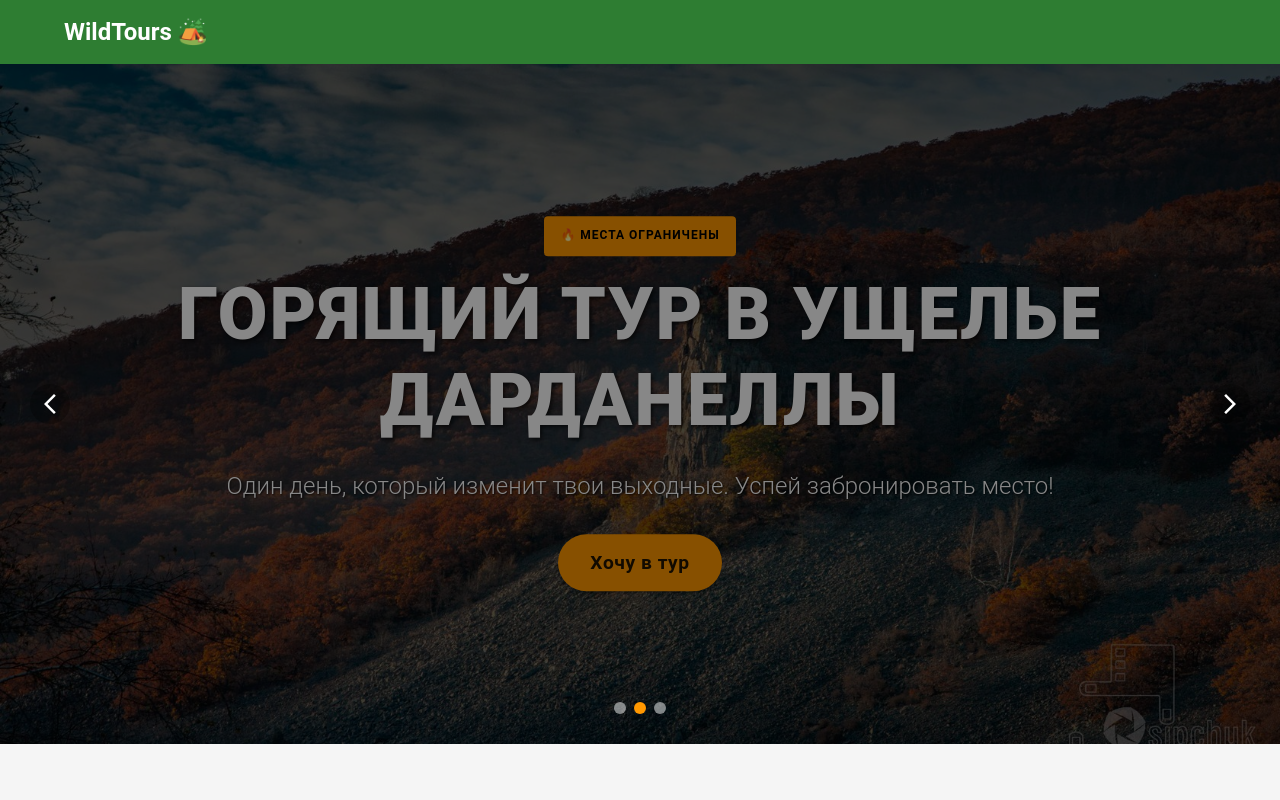
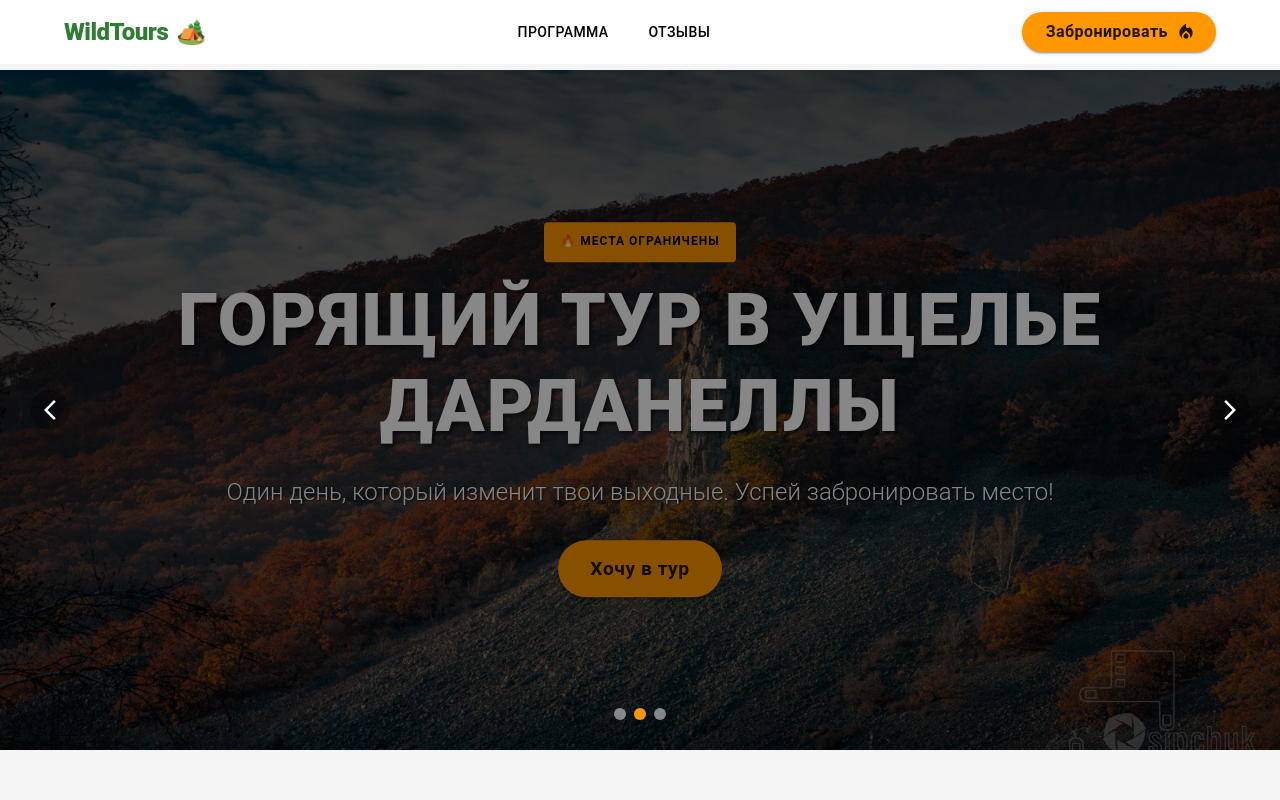
Before and after one commit to TheFusterMan/BurningTourLanding, a React (Create React App) app: page / in a window 1280 px wide. Shown: the top 800 px of the page. Built offline with nearby package versions, Linux system fonts and the light colour scheme; the HTML template or start-up script is replaced by a standard one.

Commit message:
added header

```diff
--- a/src/components/Header.tsx
+++ b/src/components/Header.tsx
@@ -1,18 +1,94 @@
-// src/components/Header.tsx
 import React from 'react';
-import { AppBar, Toolbar, Typography, Container } from '@mui/material';
+import {
+    AppBar,
+    Toolbar,
+    Typography,
+    Container,
+    Button,
+    Box,
+    useScrollTrigger
+} from '@mui/material';
+import LocalFireDepartmentIcon from '@mui/icons-material/LocalFireDepartment';
+
+// Специальный компонент MUI для добавления тени при скролле
+interface Props {
+    children: React.ReactElement;
+}
+function ElevationScroll(props: Props) {
+    const { children } = props;
+    const trigger = useScrollTrigger({
+        disableHysteresis: true,
+        threshold: 20, // Тень появляется после скролла на 20px
+    });
+
+    return React.cloneElement(children, {
+        elevation: trigger ? 4 : 0,
+        // Добавляем эффект полупрозрачного стекла при скролле
+        sx: {
+            bgcolor: trigger ? 'rgba(255, 255, 255, 0.95)' : 'white',
+            backdropFilter: trigger ? 'blur(10px)' : 'none',
+            transition: 'all 0.3s ease-in-out',
+            color: 'black'
+        }
+    } as any);
+}
 
 const Header: React.FC = () => {
+
+    // Функция для плавного скролла к секциям
+    const scrollToSection = (id: string) => {
+        const element = document.getElementById(id);
+        if (element) {
+            element.scrollIntoView({ behavior: 'smooth' });
+        }
+    };
+
     return (
-        <AppBar position="static" color="primary" elevation={0}>
-            <Container maxWidth="lg">
-                <Toolbar disableGutters>
-                    <Typography variant="h5" component="div" sx={{ fontWeight: 'bold' }}>
-                        WildTours 🏕️
-                    </Typography>
-                </Toolbar>
-            </Container>
-        </AppBar>
+        <ElevationScroll>
+            <AppBar position="fixed">
+                <Container maxWidth="lg">
+                    <Toolbar disableGutters sx={{ display: 'flex', justifyContent: 'space-between', py: 0.5 }}>
+
+                        {/* ЛОГОТИП */}
+                        <Box sx={{ display: 'flex', alignItems: 'center', cursor: 'pointer' }} onClick={() => window.scrollTo({ top: 0, behavior: 'smooth' })}>
+                            <Typography variant="h5" component="div" sx={{ fontWeight: '900', letterSpacing: '-0.5px', color: 'primary.main' }}>
+                                WildTours
+                            </Typography>
+                            <Typography variant="h5" component="div" sx={{ ml: 1 }}>
+                                🏕️
+                            </Typography>
+                        </Box>
+
+                        {/* НАВИГАЦИЯ (Скрываем на мобилках) */}
+                        <Box sx={{ display: { xs: 'none', md: 'flex' }, gap: 3 }}>
+                            <Button color="inherit" onClick={() => scrollToSection('activities')} sx={{ fontWeight: 500, '&:hover': { color: 'primary.main', bgcolor: 'transparent' } }}>
+                                Программа
+                            </Button>
+                            <Button color="inherit" onClick={() => scrollToSection('reviews')} sx={{ fontWeight: 500, '&:hover': { color: 'primary.main', bgcolor: 'transparent' } }}>
+                                Отзывы
+                            </Button>
+                        </Box>
+
+                        {/* КНОПКА ДЕЙСТВИЯ */}
+                        <Button
+                            variant="contained"
+                            color="secondary"
+                            endIcon={<LocalFireDepartmentIcon />}
+                            sx={{
+                                fontWeight: 'bold',
+                                borderRadius: 8,
+                                px: { xs: 2, md: 3 },
+                                textTransform: 'none',
+                                fontSize: '1rem'
+                            }}
+                        >
+                            Забронировать
+                        </Button>
+
+                    </Toolbar>
+                </Container>
+            </AppBar>
+        </ElevationScroll>
     );
 };
 
--- a/src/components/main/Main.tsx
+++ b/src/components/main/Main.tsx
@@ -1,16 +1,26 @@
 import React from 'react';
 import { Box } from '@mui/material';
 import ActivitiesSection from '../interactive/ActivitiesSection';
-import Gallery from './components/Gallery'; // Импортируем наш новый компонент
+import Gallery from './components/Gallery';
 import ReviewsSection from '../reviews/ReviewsSection';
 
 const Main: React.FC = () => {
     return (
-        <Box component="main" sx={{ flexGrow: 1 }}>
-            {/* Теперь здесь настоящая галерея */}
+        // Добавили paddingTop, равный примерной высоте хедера, чтобы галерея не пряталась под ним
+        <Box component="main" sx={{ flexGrow: 1, pt: '70px' }}>
+
             <Gallery />
-            <ActivitiesSection />
-            <ReviewsSection />
+
+            {/* Добавили id="activities" */}
+            <div id="activities">
+                <ActivitiesSection />
+            </div>
+
+            {/* Добавили id="reviews" */}
+            <div id="reviews">
+                <ReviewsSection />
+            </div>
+
         </Box>
     );
 };
```
